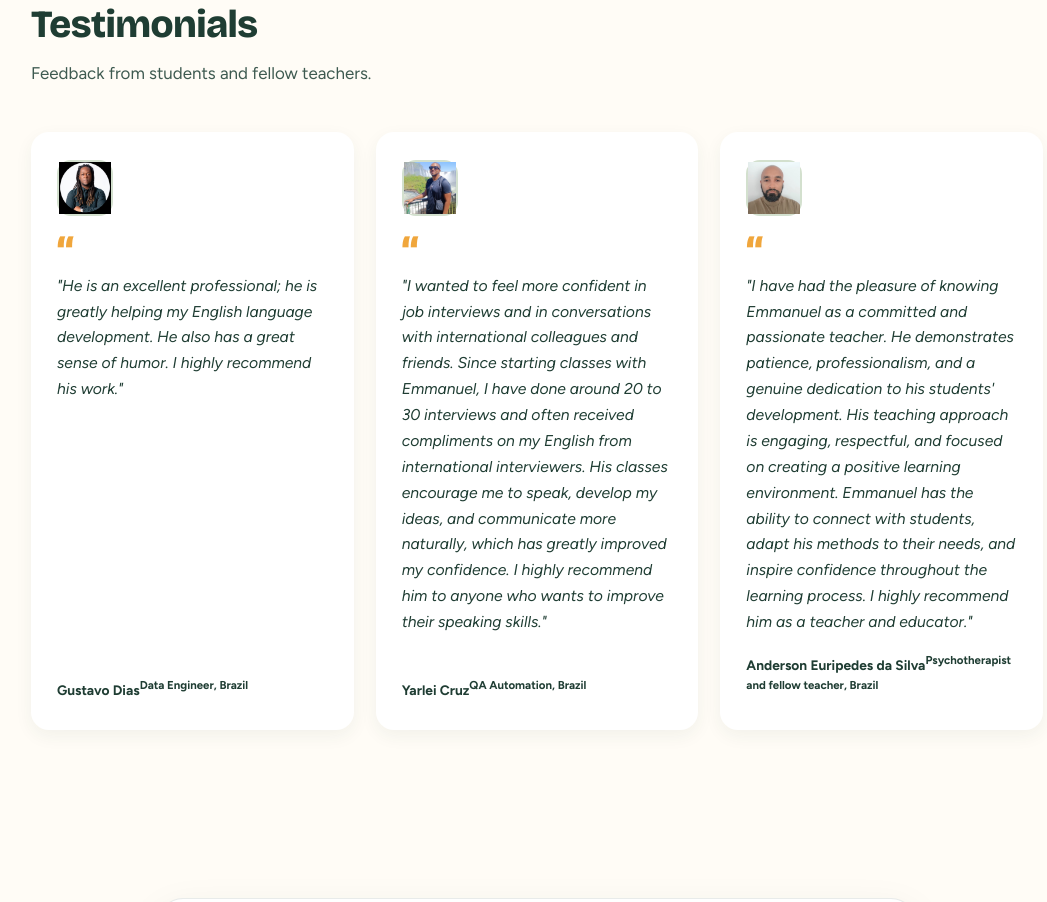
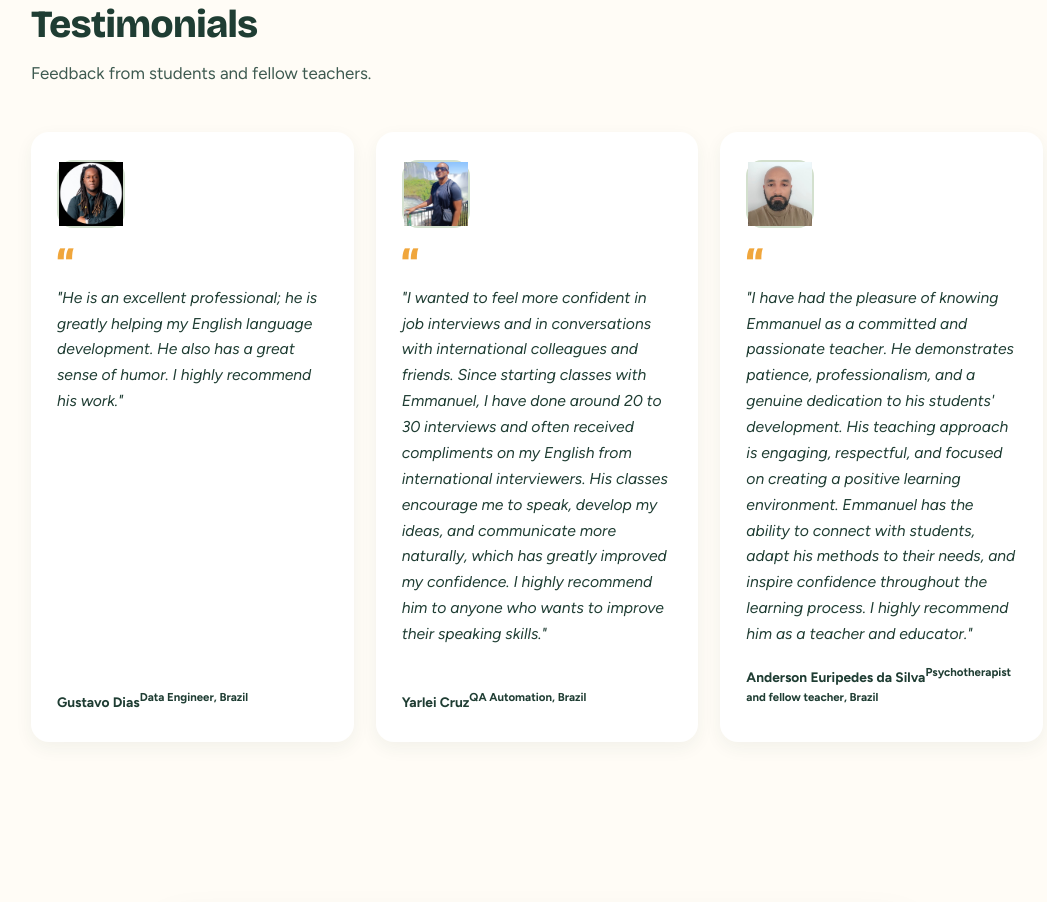
Before and after one commit to Bri-Zon/Teaching-Landing-Page-, a plain HTML site: page index.html in a window 1280 px wide. Shown: the part 2995-3897 px from the top of the page, without its empty margins (103-1150 px from the left). Drawn offline with nearby package versions, Linux system fonts and the light colour scheme.

Commit message:
Slightly larger testimonial avatar frames (56px to 68px)
Co-authored-by: Bri-Zon <Bri-Zon@users.noreply.github.com>

```diff
--- a/index.html
+++ b/index.html
@@ -181,7 +181,7 @@
     display:flex;flex-direction:column;gap:16px;
   }
   .quote .photo-wrap{
-    width:56px;height:56px;border-radius:14px;
+    width:68px;height:68px;border-radius:16px;
     border:2px solid var(--sage-deep);
     flex-shrink:0;background:var(--sage);
     display:flex;align-items:center;justify-content:center;
```
